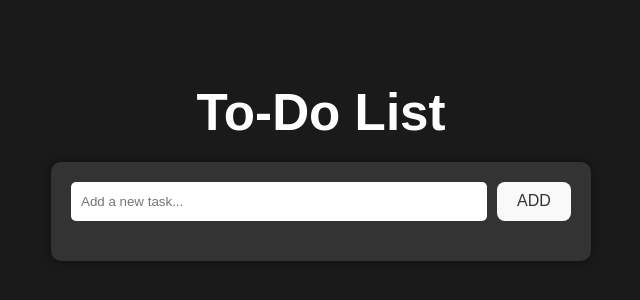
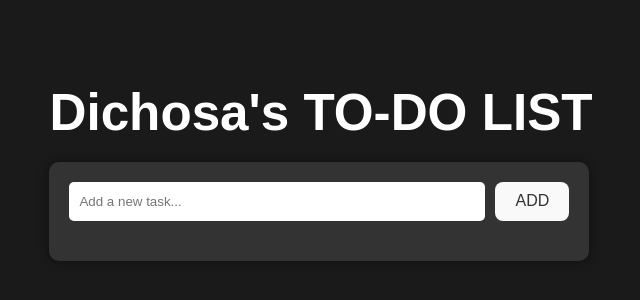
Before and after one commit to DFimman/act4_react, a React (Vite) app: page / in a window 1280 px wide. Shown: the part 244-544 px from the top of the page, without its empty margins (319-959 px from the left). Built offline with nearby package versions, Linux system fonts and the light colour scheme.

Commit message:
Update App.jsx

```diff
--- a/src/App.jsx
+++ b/src/App.jsx
@@ -42,7 +42,7 @@ const App = () => {
 
   return (
     <div className="app">
-      <h1>To-Do List</h1>
+      <h1>Dichosa's TO-DO LIST</h1>
       <div className="todo-container">
         <div className="add-todo">
           <input
```
